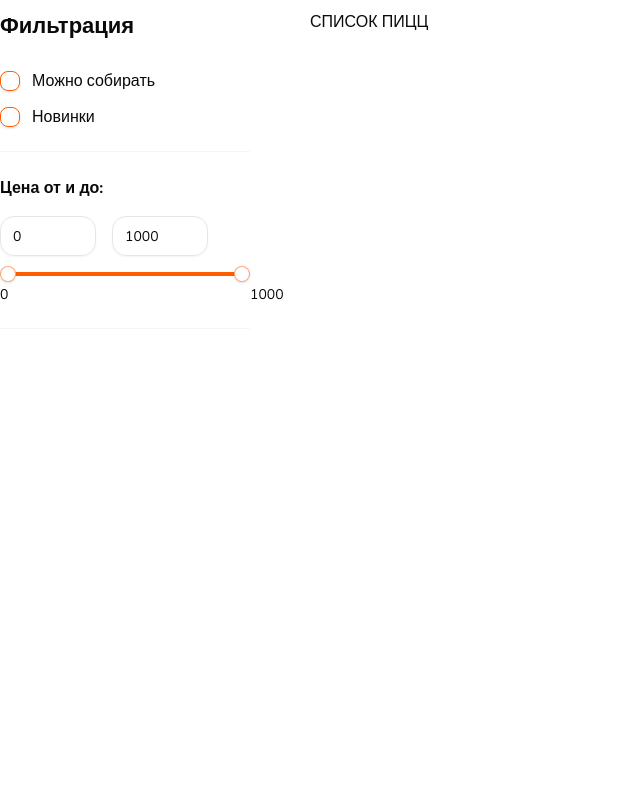
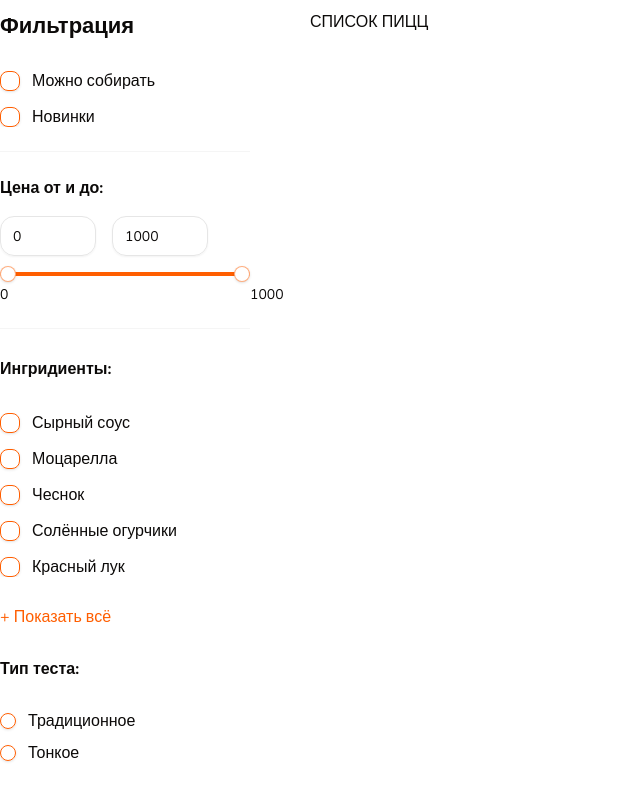
Before and after one commit to ValentinBrest/next-pizza, a Next.js app: page / in a window 1280 px wide. Shown: the part 288-1088 px from the top of the page, without its empty margins (0-640 px from the left). Before the commit the page ends 800 px from the top, so only its background shows below. Built offline with nearby package versions, Linux system fonts and the light colour scheme.

Commit message:
create FilterList

```diff
--- /dev/null
+++ b/components/shared/filter-checkbox-list.tsx
@@ -0,0 +1,88 @@
+'use client';
+import { cn } from '@/lib/utils';
+import { FilterCheckbox, FilterCheckboxProps } from './filter-checkbox';
+import { Button, Input } from '../ui';
+import { ChangeEvent, useMemo, useState } from 'react';
+
+interface FilterCheckboxListProps {
+    title?: string;
+    items: FilterCheckboxProps[];
+    defaultItems: FilterCheckboxProps[];
+    limit?: number;
+    searchInputPlaceholder?: string;
+    onChange?: (values: string[]) => void;
+    defaultValue?: string[];
+    className?: string;
+}
+
+export const FilterCheckboxList = ({
+    className,
+    defaultItems,
+    title,
+    items,
+    limit = 5,
+    searchInputPlaceholder,
+    onChange,
+    defaultValue,
+}: FilterCheckboxListProps) => {
+    const [showAll, setShowAll] = useState(false);
+    const [searchValue, setSearchValue] = useState('');
+    const list = useMemo(() => {
+        return showAll
+            ? items.filter((item) =>
+                  item.text
+                      .toLowerCase()
+                      .includes(searchValue.toLowerCase().trim()),
+              )
+            : defaultItems.slice(0, limit);
+    }, [showAll, searchValue]);
+
+    console.log(list);
+    const onChangeSearchInput = (e: ChangeEvent<HTMLInputElement>) => {
+        setSearchValue(e.target.value);
+    };
+    return (
+        <div className={cn('', className)}>
+            {title && <p className="font-bold mb-4">{title}</p>}
+
+            {showAll && searchInputPlaceholder && (
+                <Input
+                    onChange={onChangeSearchInput}
+                    placeholder={searchInputPlaceholder}
+                    className="bg-gray-50 border-none"
+                />
+            )}
+
+            <div className="flex flex-col gap-4 max-h-96 pr-2 overflow-auto scrollabar">
+                {list.map((item, index) => {
+                    return (
+                        <FilterCheckbox
+                            key={index}
+                            text={item.text}
+                            value={item.value}
+                            endAdornment={item.endAdornment}
+                            checked={false}
+                            onCheckedChange={(ids) => console.log(ids)}
+                            className={item.className}
+                        />
+                    );
+                })}
+            </div>
+
+            {items.length > limit && (
+                <div
+                    className={
+                        showAll ? 'border-t border-t-neutral-100 mt-4' : ''
+                    }
+                >
+                    <button
+                        className="text-primary mt-3"
+                        onClick={() => setShowAll((prev) => !prev)}
+                    >
+                        {showAll ? 'Скрыть' : '+ Показать всё'}
+                    </button>
+                </div>
+            )}
+        </div>
+    );
+};
--- a/components/shared/filter-chackbox.tsx
+++ b/components/shared/filter-checkbox.tsx
@@ -1,7 +1,7 @@
 import { cn } from '@/lib/utils';
 import { Checkbox } from '../ui';
 
-interface FilterCheckboxProps {
+export interface FilterCheckboxProps {
     text: string;
     value: string;
     onCheckedChange?: (checked: boolean) => void;
--- a/components/shared/filter-panel.tsx
+++ b/components/shared/filter-panel.tsx
@@ -1,20 +1,52 @@
 import { Title } from './title';
-import { FilterCheckbox } from './filter-chackbox';
+import { FilterCheckboxProps } from './filter-checkbox';
 import { Input } from '../ui';
 import { RangeSlider } from './range-slider';
+import { FilterCheckboxList } from './filter-checkbox-list';
+import { FilterRadioGroup } from './filter-radio-group';
 
 interface FilterPanelProps {
     className?: string;
 }
 
+const topFilterCheckboxItems: FilterCheckboxProps[] = [
+    { value: '1', text: 'Можно собирать' },
+    { value: '2', text: 'Новинки' },
+];
+const IngridientsCheckboxItems: FilterCheckboxProps[] = [
+    { value: '1', text: 'Сырный соус' },
+    { value: '2', text: 'Моцарелла' },
+    { value: '3', text: 'Чеснок' },
+    { value: '4', text: 'Солённые огурчики' },
+    { value: '5', text: 'Красный лук' },
+    { value: '6', text: 'Томаты' },
+    { value: '1', text: 'Сырный соус' },
+    { value: '2', text: 'Моцарелла' },
+    { value: '3', text: 'Чеснок' },
+    { value: '4', text: 'Солённые огурчики' },
+    { value: '5', text: 'Красный лук' },
+    { value: '6', text: 'Томаты' },
+    { value: '1', text: 'Сырный соус' },
+    { value: '2', text: 'Моцарелла' },
+    { value: '3', text: 'Чеснок' },
+    { value: '4', text: 'Солённые огурчики' },
+    { value: '5', text: 'Красный лук' },
+    { value: '6', text: 'Томаты' },
+];
+const doughTypeCheckboxItems: FilterCheckboxProps[] = [
+    { value: '1', text: 'Традиционное' },
+    { value: '2', text: 'Тонкое' },
+];
+
 export const FilterPanel = ({ className }: FilterPanelProps) => {
     return (
         <div className={className}>
             <Title text="Фильтрация" className="font-bold" />
-            <div className="flex flex-col gap-4 pt-7 pb-6">
-                <FilterCheckbox value="1" text="Можно собирать" />
-                <FilterCheckbox value="2" text="Новинки" />
-            </div>
+            <FilterCheckboxList
+                className="flex flex-col gap-4 pt-7 pb-6"
+                items={topFilterCheckboxItems}
+                defaultItems={topFilterCheckboxItems}
+            />
 
             <div className="pt-6 pb-7 border-y border-y-neutral-100">
                 <p className="font-bold mb-4">Цена от и до:</p>
@@ -38,6 +70,18 @@ export const FilterPanel = ({ className }: FilterPanelProps) => {
                 </div>
                 <RangeSlider className="mt-4" min={0} max={1000} step={10} />
             </div>
+            <FilterCheckboxList
+                className="flex flex-col gap-4 mt-7 "
+                title="Ингридиенты:"
+                searchInputPlaceholder="Поиск..."
+                items={IngridientsCheckboxItems}
+                defaultItems={IngridientsCheckboxItems}
+            />
+            <FilterRadioGroup
+                className="flex flex-col gap-4 mt-7"
+                title="Тип теста:"
+                items={doughTypeCheckboxItems}
+            />
         </div>
     );
 };
--- a/package.json
+++ b/package.json
@@ -13,6 +13,7 @@
         "@radix-ui/react-checkbox": "^1.1.3",
         "@radix-ui/react-dialog": "^1.1.4",
         "@radix-ui/react-popover": "^1.1.4",
+        "@radix-ui/react-radio-group": "^1.2.2",
         "@radix-ui/react-select": "^2.1.4",
         "@radix-ui/react-slider": "^1.2.2",
         "@radix-ui/react-slot": "^1.1.1",
```
Also changed, not shown: 1 other file (tests, documents, lock files or other folders).
